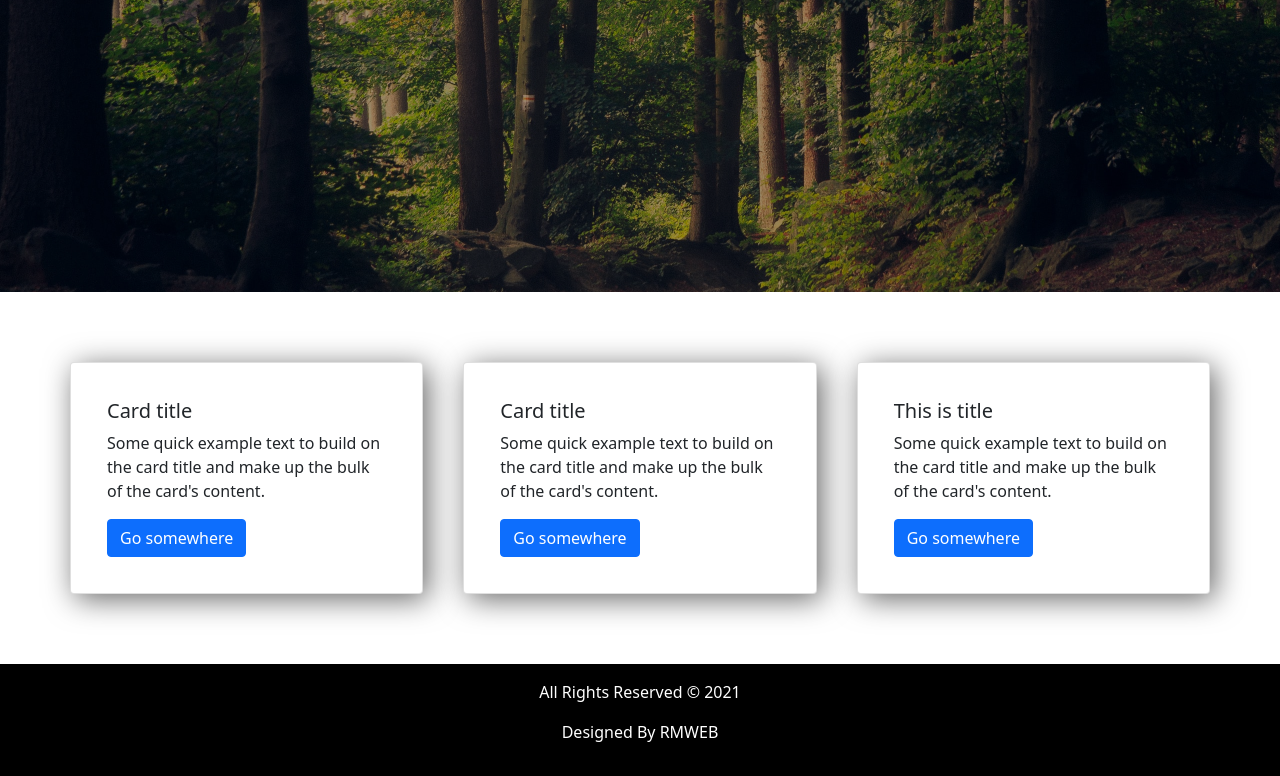
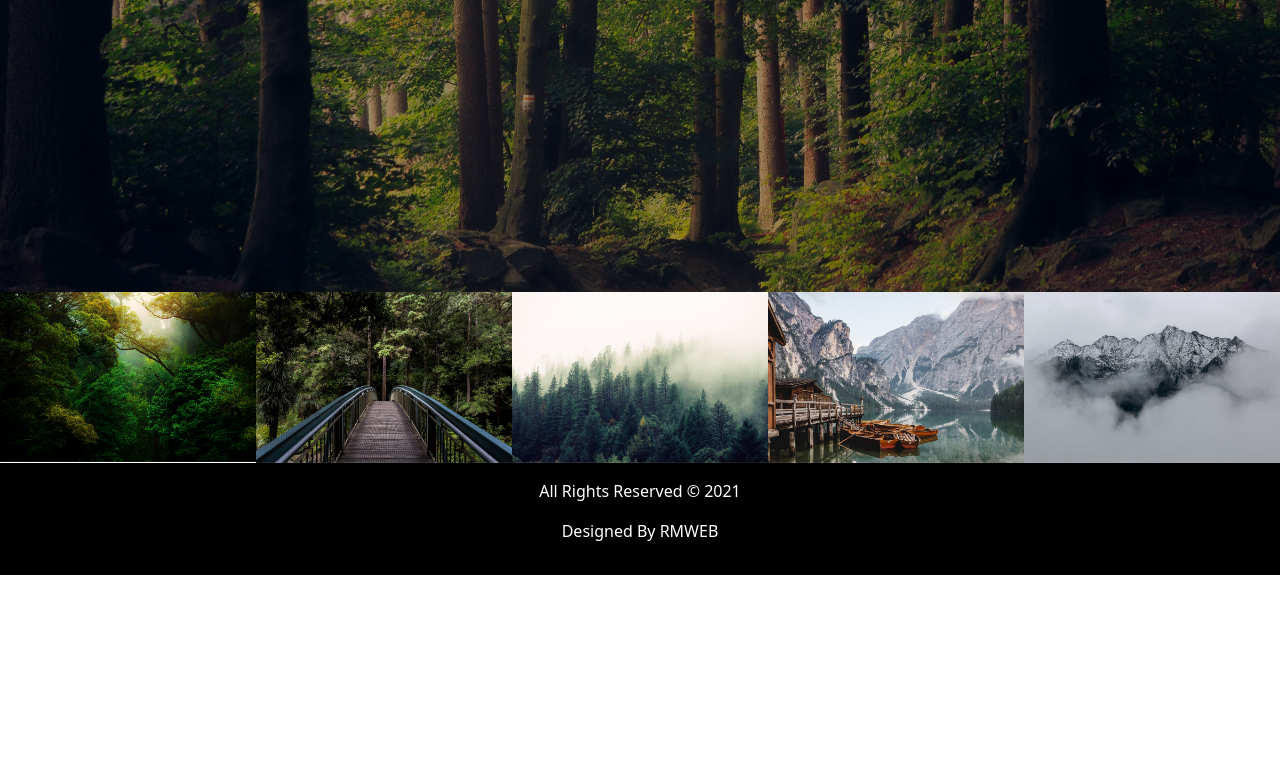
Before and after one commit to xaadu/myWebsite, a plain HTML site: page index.html in a window 1280 px wide. Shown: the part 428-1204 px from the top of the page. After the commit the page ends 1003 px from the top, so only its background shows below. Drawn offline with nearby package versions, Linux system fonts and the light colour scheme.

Commit message:
Added Carousel

```diff
--- /dev/null
+++ b/css/owl.theme.default.min.css
@@ -0,0 +1,6 @@
+/**
+ * Owl Carousel v2.3.4
+ * Copyright 2013-2018 David Deutsch
+ * Licensed under: SEE LICENSE IN https://github.com/OwlCarousel2/OwlCarousel2/blob/master/LICENSE
+ */
+.owl-theme .owl-dots,.owl-theme .owl-nav{text-align:center;-webkit-tap-highlight-color:transparent}.owl-theme .owl-nav{margin-top:10px}.owl-theme .owl-nav [class*=owl-]{color:#FFF;font-size:14px;margin:5px;padding:4px 7px;background:#D6D6D6;display:inline-block;cursor:pointer;border-radius:3px}.owl-theme .owl-nav [class*=owl-]:hover{background:#869791;color:#FFF;text-decoration:none}.owl-theme .owl-nav .disabled{opacity:.5;cursor:default}.owl-theme .owl-nav.disabled+.owl-dots{margin-top:10px}.owl-theme .owl-dots .owl-dot{display:inline-block;zoom:1}.owl-theme .owl-dots .owl-dot span{width:10px;height:10px;margin:5px 7px;background:#D6D6D6;display:block;-webkit-backface-visibility:visible;transition:opacity .2s ease;border-radius:30px}.owl-theme .owl-dots .owl-dot.active span,.owl-theme .owl-dots .owl-dot:hover span{background:#869791}
--- a/style.css
+++ b/css/style.css
@@ -45,7 +45,7 @@ header .right ul li a i{
 
 /* HERO SECTION */
 #hero {
-	background: url('bg.jpg');
+	background: url('../images/bg.jpg');
 	background-size: cover;
 	color: white;
 	min-height: 90vh; /* VH -> Viewport Height */
@@ -85,24 +85,9 @@ header .right ul li a i{
 }
 
 
-#test {
-	padding: 50px;
-	display: flex;
-	flex-direction: row;
+#perfectSlider .mainSlider .slide img {
+	width: 100%;
 }
-#test .card {
-	flex: 1;
-	margin: 20px;
-	padding: 20px;
-	box-shadow: 5px 5px 30px rgba(0,0,0,.6);
-}
-
-@media screen and (max-width: 800px) {
-  #test {
-	  flex-direction: column;
-  }
-}
-
 
 
 footer {
--- a/index.html
+++ b/index.html
@@ -3,9 +3,14 @@
 		<title>First Website</title>
 
 		<link rel="stylesheet" href="https://cdnjs.cloudflare.com/ajax/libs/font-awesome/5.15.3/css/all.min.css" />
+
+
 		<link href="https://cdn.jsdelivr.net/npm/bootstrap@5.0.0-beta3/dist/css/bootstrap.min.css" rel="stylesheet" integrity="sha384-eOJMYsd53ii+scO/bJGFsiCZc+5NDVN2yr8+0RDqr0Ql0h+rP48ckxlpbzKgwra6" crossorigin="anonymous">
 
-		<link rel="stylesheet" href="style.css">
+		<link rel="stylesheet" href="css/owl.carousel.min.css">
+		<link rel="stylesheet" href="css/owl.theme.default.min.css">
+
+		<link rel="stylesheet" href="css/style.css">
 	</head>
 	<body>
 		<header>
@@ -32,32 +37,54 @@
 		</div>
 		</section>
 
-		<div id="test">
-			<div class="card" style="width: 18rem;">
-  <div class="card-body">
-    <h5 class="card-title">Card title</h5>
-    <p class="card-text">Some quick example text to build on the card title and make up the bulk of the card's content.</p>
-    <a href="#" class="btn btn-primary">Go somewhere</a>
-  </div>
-</div><div class="card" style="width: 18rem;">
-  <div class="card-body">
-    <h5 class="card-title">Card title</h5>
-    <p class="card-text">Some quick example text to build on the card title and make up the bulk of the card's content.</p>
-    <a href="#" class="btn btn-primary">Go somewhere</a>
-  </div>
-</div><div class="card" style="width: 18rem;">
-  <div class="card-body">
-    <h5 class="card-title">This is title</h5>
-    <p class="card-text">Some quick example text to build on the card title and make up the bulk of the card's content.</p>
-    <a href="#" class="btn btn-primary">Go somewhere</a>
-  </div>
-</div>
-		</div>
+		<section id="perfectSlider">
+			<div class="mainSlider owl-carousel owl-theme">
+				<div class="slide">
+					<img src="images/slide1.jpg">
+				</div>
+				<div class="slide">
+					<img src="images/slide2.jpg">
+				</div>
+				<div class="slide">
+					<img src="images/slide3.jpg">
+				</div>
+				<div class="slide">
+					<img src="images/slide4.jpg">
+				</div>
+				<div class="slide">
+					<img src="images/slide5.jpg">
+				</div>
+			</div>
+		</section>
 
 		<footer>
 			<p>All Rights Reserved &copy; 2021</p>
 			<p>Designed By RMWEB</p>
 		</footer>
+
+		<script src="https://cdnjs.cloudflare.com/ajax/libs/jquery/3.6.0/jquery.min.js"></script>
+
 		<script src="https://cdn.jsdelivr.net/npm/bootstrap@5.0.0-beta3/dist/js/bootstrap.bundle.min.js" integrity="sha384-JEW9xMcG8R+pH31jmWH6WWP0WintQrMb4s7ZOdauHnUtxwoG2vI5DkLtS3qm9Ekf" crossorigin="anonymous"></script>
+
+		<script src="js/owl.carousel.min.js"></script>
+
+		<script>
+			$('.owl-carousel').owlCarousel({
+    loop:true,
+    margin:0,
+    nav:true,
+    responsive:{
+        0:{
+            items:1
+        },
+        600:{
+            items:3
+        },
+        1000:{
+            items:5
+        }
+    }
+})
+		</script>
 	</body>
 </html>
```
Also changed, not shown: css/owl.carousel.min.css (added), images/bg.jpg (renamed from bg.jpg), images/slide1.jpg (added), images/slide2.jpg (added), images/slide3.jpg (added), images/slide4.jpg (added), images/slide5.jpg (added), js/owl.carousel.min.js (added).
